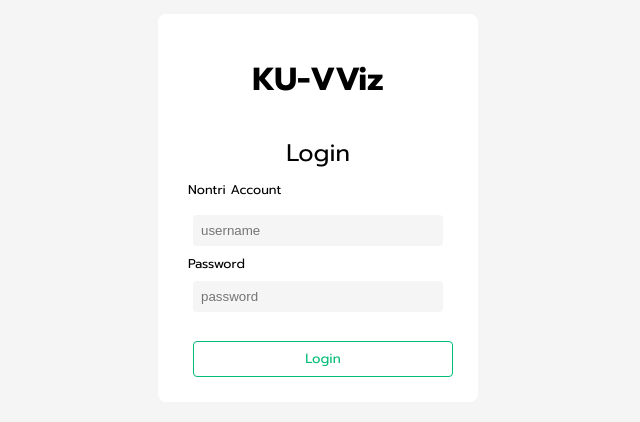
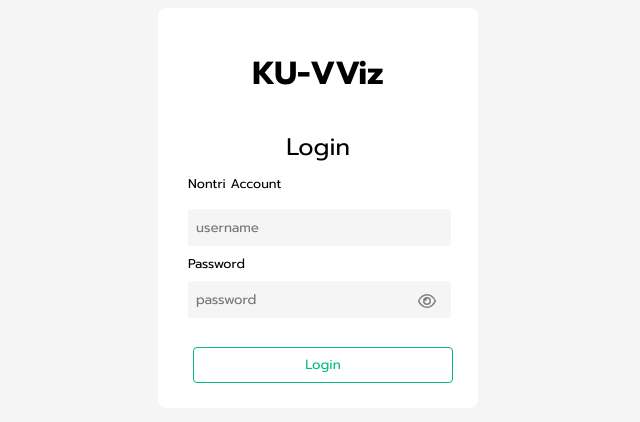
Before and after one commit to patiphan2000/KU-VViz-App, a Next.js app: page /login in a window 1280 px wide. Shown: the part 150-572 px from the top of the page, without its empty margins (322-962 px from the left). Built offline with nearby package versions, Linux system fonts and the light colour scheme.

Commit message:
add icon & hide/show password & fix import in /graph

```diff
--- a/package.json
+++ b/package.json
@@ -9,6 +9,10 @@
     "lint": "next lint"
   },
   "dependencies": {
+    "@fortawesome/fontawesome-svg-core": "^6.4.0",
+    "@fortawesome/free-regular-svg-icons": "^6.4.0",
+    "@fortawesome/free-solid-svg-icons": "^6.4.0",
+    "@fortawesome/react-fontawesome": "^0.2.0",
     "axios": "^1.3.4",
     "ku-vviz": "^0.1.2",
     "next": "13.2.4",
--- a/pages/_app.js
+++ b/pages/_app.js
@@ -1,5 +1,14 @@
 import '@/styles/globals.css'
+
+// import Context for course data
 import {CourseDataProvider} from '../contexts/DataContext'
+
+// import Font Awesome CSS
+import "@fortawesome/fontawesome-svg-core/styles.css";
+import { config } from "@fortawesome/fontawesome-svg-core";
+// Tell Font Awesome to skip adding the CSS automatically
+// since it's already imported above
+config.autoAddCss = false;
 
 export default function App({ Component, pageProps }) {
   return (
--- a/pages/graph/index.jsx
+++ b/pages/graph/index.jsx
@@ -1,5 +1,5 @@
 import { useContext } from 'react'
-import {CourseDataContext} from '../contexts/DataContext'
+import {CourseDataContext} from '../../contexts/DataContext'
 
 import { useRouter } from 'next/router'
 
--- a/pages/login/index.jsx
+++ b/pages/login/index.jsx
@@ -7,6 +7,9 @@ import axios from 'axios'
 import { encodeString } from './encoder'
 
 import {Prompt} from 'next/font/google'
+
+import { FontAwesomeIcon } from '@fortawesome/react-fontawesome'
+import { faEye, faEyeSlash } from '@fortawesome/free-regular-svg-icons'
 
 import styles from './login.module.css'
 
@@ -20,8 +23,9 @@ export default function LoginPage() {
 
     const {data, setData} = useContext(CourseDataContext)
 
-    const [usr, setUsr] = useState('')
-    const [pwd, setPwd] = useState('')
+    const [usr, setUsr] = useState('');
+    const [pwd, setPwd] = useState('');
+    const [isShowPwd, setIsShowPwd] = useState(false);
 
     let router= useRouter()
     // condition base redirecting
@@ -48,32 +52,39 @@ export default function LoginPage() {
                     <h1>KU-VViz</h1>
                     <p style={{fontSize: '1.5em'}}>Login</p>
                     <div className={styles.label_left}>Nontri Account</div>
+
                     <div style={{minWidth: '260px'}}></div>
+
+                    <div className={styles.input_container}>
                         <input
                         type="text" id="username" name="username"
                         placeholder='username'
-                    style = {{
-                        width:"90%",
-                        background:"#f5f5f5",
-                        border:"none",
-                        padding:"0.5rem",
-                        borderRadius: '0.25rem'
-                    }}
+                        className={styles.input_field}
                         onChange = {(e) => {setPwd(e.currentTarget.value)}}
                         />
+                    </div>
+
                     <div className={styles.label_left}>Password</div>
+
+                    <div className={styles.input_container}>
+                        <FontAwesomeIcon
+                            icon={faEye}
+                            className={(isShowPwd)? styles.hide:styles.show}
+                            onClick = {() => {setIsShowPwd(true)}}
+                        />
+                        <FontAwesomeIcon
+                            icon={faEyeSlash}
+                            className={(isShowPwd)? styles.show:styles.hide}
+                            onClick = {() => {setIsShowPwd(false)}}
+                        />
                         <input
-                    type="text" id="password" name="password"
+                        type={(isShowPwd)? "text":"password"} id="password" name="password"
                         placeholder='password'
-                    style = {{
-                        width:"90%",
-                        background:"#f5f5f5",
-                        border:"none",
-                        padding:"0.5rem",
-                        borderRadius: '0.25rem'
-                    }}
+                        className={styles.input_field}
                         onChange = {(e) => {setPwd(e.currentTarget.value)}}
                         />
+                    </div>
+
                     <div style={{width: '100%', marginTop: '1em'}}>
                         <button
                         className={`${styles.btn} ${styles.btn_main} ${styles.btn_fullwidth}`}
--- a/pages/login/login.module.css
+++ b/pages/login/login.module.css
@@ -87,3 +87,33 @@
     justify-items: left;
     font-size: 0.8em;
 }
+
+.input_container {
+    position: relative;
+    width: 100%;
+}
+
+.input_container svg {
+    position: absolute;
+    left: 230px;
+    top: 12px;
+    color: gray;
+    cursor: pointer;
+}
+
+.input_field {
+    font-family: 'Prompt';
+    width: 95%;
+    background: #f5f5f5;
+    border: none;
+    padding: 0.5rem;
+    border-radius: 0.25rem;
+}
+
+.show {
+    visibility: visible;
+}
+
+.hide {
+    visibility: hidden;
+}
```
Also changed, not shown: 1 other file (tests, documents, lock files or other folders). Lines whose indentation alone changed are shown as unchanged.
